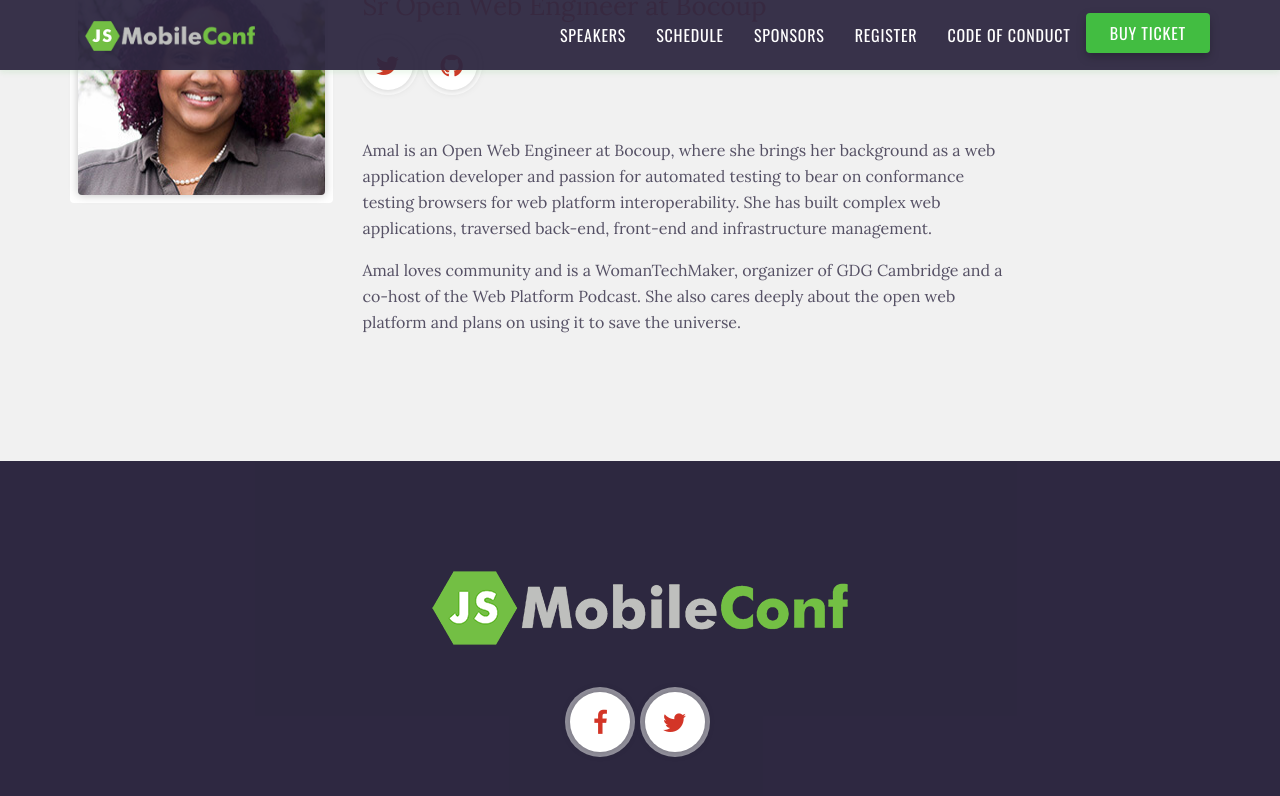
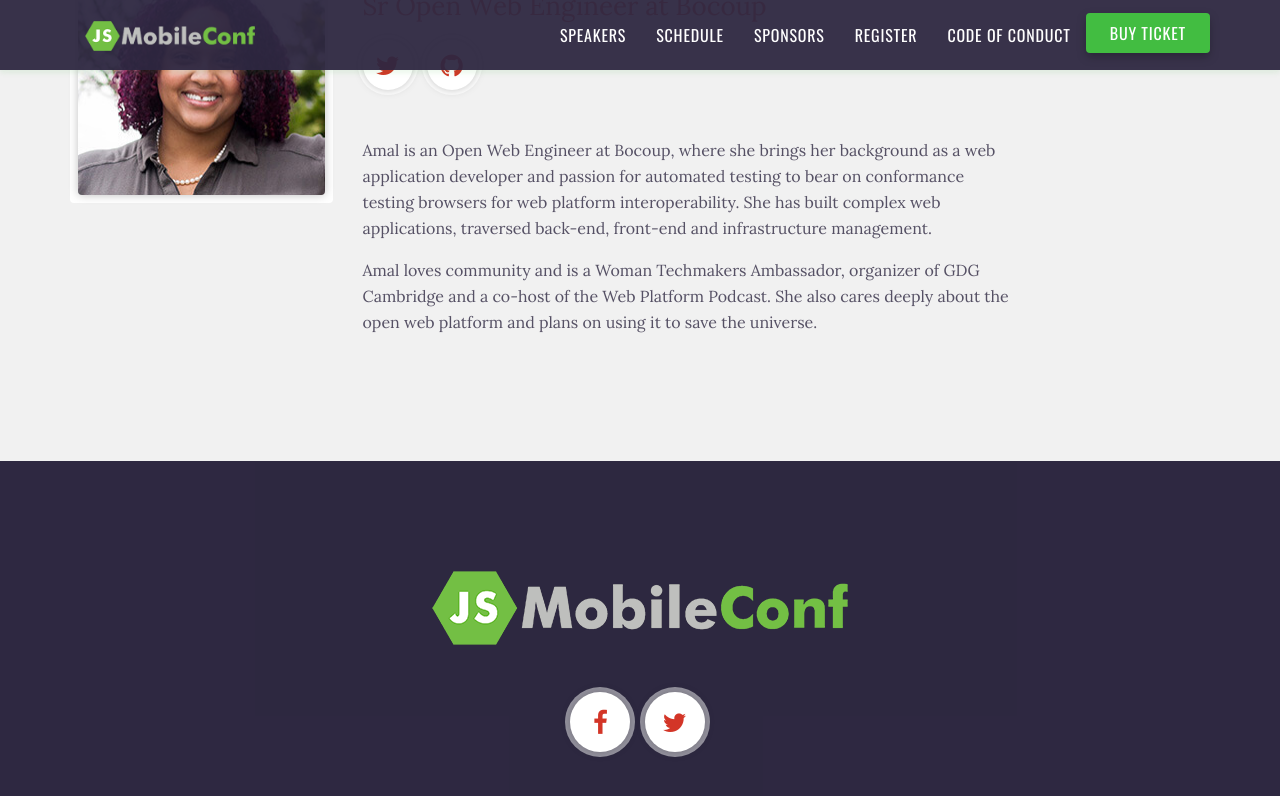
Before and after one commit to remotesynth/jsMobileConf, a Jekyll site: the page built from speakers/amal-hussein.md, in a window 1280 px wide and 900 px high, scrolled down 555 px. Shown: the top 796 px of the window. Built offline with Jekyll 4.4.1, drawn with Linux system fonts in a browser that asks for light colours.

Commit message:
amal update

```diff
--- a/speakers/amal-hussein.md
+++ b/speakers/amal-hussein.md
@@ -2,13 +2,13 @@
 layout: speaker
 title: Amal Hussein
 last-name: Hussein
-jobtitle: "Sr Open Web Engineer at Bocoup"
-short-job-title: "Senior Open Web Engineer"
-photo: "AmalHussein.jpg"
-twitter: "nomadtechie"
-github: "nomadtechie"
+jobtitle: 'Sr Open Web Engineer at Bocoup'
+short-job-title: 'Senior Open Web Engineer'
+photo: 'AmalHussein.jpg'
+twitter: 'nomadtechie'
+github: 'nomadtechie'
 ---
 
 Amal is an Open Web Engineer at Bocoup, where she brings her background as a web application developer and passion for automated testing to bear on conformance testing browsers for web platform interoperability. She has built complex web applications, traversed back-end, front-end and infrastructure management.
 
-Amal loves community and is a WomanTechMaker, organizer of GDG Cambridge and a co-host of the Web Platform Podcast. She also cares deeply about the open web platform and plans on using it to save the universe.
+Amal loves community and is a Woman Techmakers Ambassador, organizer of GDG Cambridge and a co-host of the Web Platform Podcast. She also cares deeply about the open web platform and plans on using it to save the universe.
```
